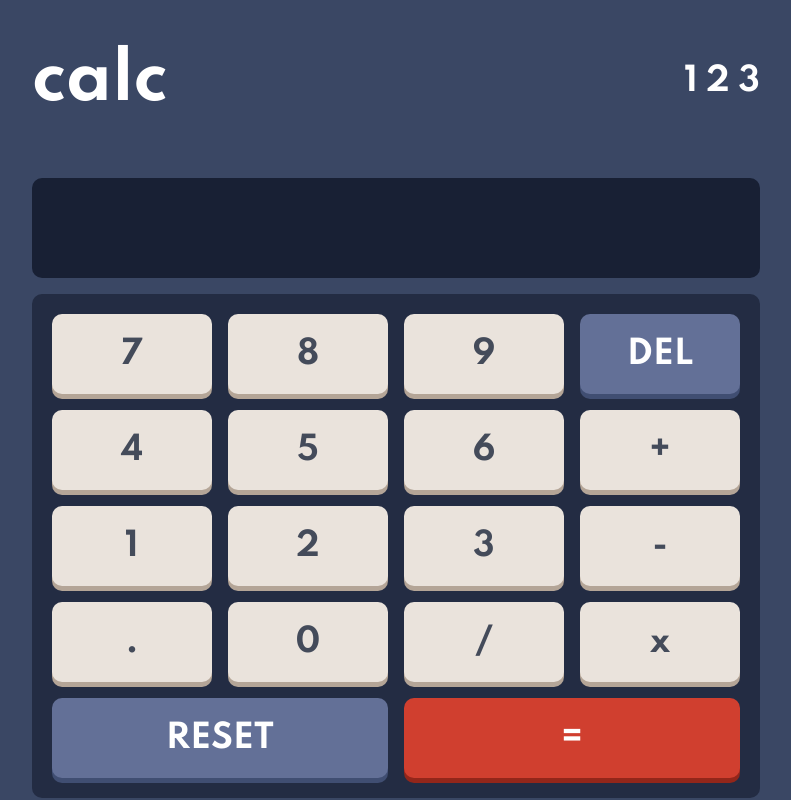
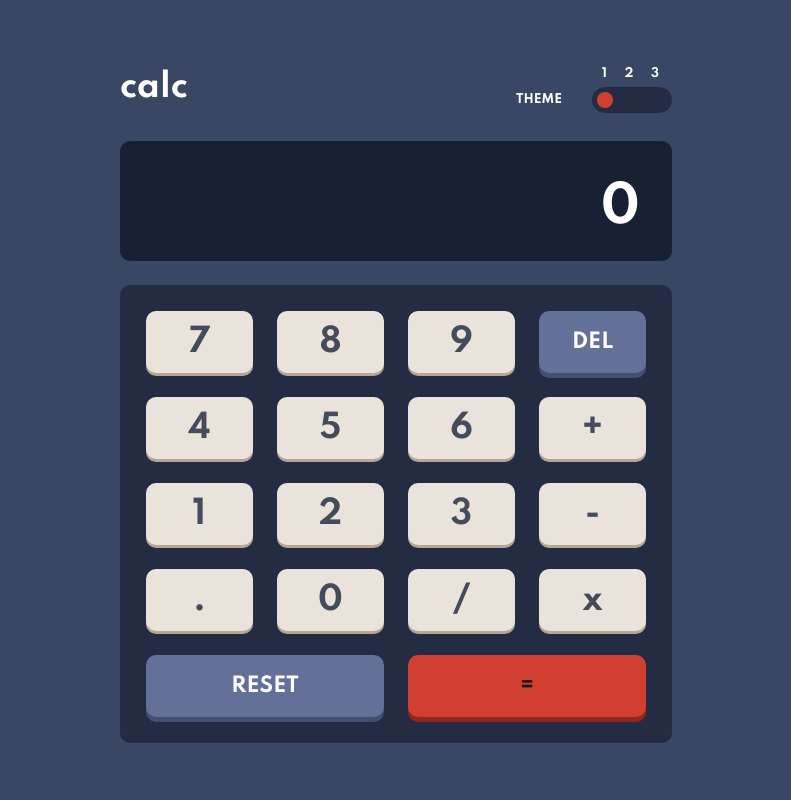
Before and after one commit to Chris-Z-85/calculator-app, a plain HTML site: page index.html in a window 1280 px wide. Shown: the whole page, without its empty margins (244-1035 px from the left). Drawn offline with Linux system fonts and the light colour scheme.

Commit message:
add style and theme

```diff
--- a/index.html
+++ b/index.html
@@ -11,32 +11,46 @@
     <div class="calc">
       <div class="calc__header">
         <h1>calc</h1>
-        <div class="calc__theme">
-          <span class="calc__theme_1">1</span>
-          <span class="calc__theme_2">2</span>
-          <span class="calc__theme_3">3</span>
+        <fieldset class="calc__theme">
+          <legend>theme</legend>
+          <input type="radio" id="1" name="theme-toggle" checked />
+          <label for="1">1</label><br />
+          <input type="radio" id="2" name="theme-toggle" />
+          <label for="2">2</label><br />
+          <input type="radio" id="3" name="theme-toggle" />
+          <label for="3">3</label><br />
+        </fieldset>
+      </div>
+      <div class="calc__display">0</div>
+      <div class="calc__keypad">
+        <div class="keypad__row">
+          <div class="key">7</div>
+          <div class="key">8</div>
+          <div class="key">9</div>
+          <div class="key key_del">del</div>
         </div>
-      </div>
-      <div class="screen"></div>
-      <div class="btns">
-        <div class="btn">7</div>
-        <div class="btn">8</div>
-        <div class="btn">9</div>
-        <div class="btn btn_del">DEL</div>
-        <div class="btn">4</div>
-        <div class="btn">5</div>
-        <div class="btn">6</div>
-        <div class="btn">+</div>
-        <div class="btn">1</div>
-        <div class="btn">2</div>
-        <div class="btn">3</div>
-        <div class="btn">-</div>
-        <div class="btn">.</div>
-        <div class="btn">0</div>
-        <div class="btn">/</div>
-        <div class="btn">x</div>
-        <div class="btn btn_reset">RESET</div>
-        <div class="btn btn_equal">=</div>
+        <div class="keypad__row">
+          <div class="key">4</div>
+          <div class="key">5</div>
+          <div class="key">6</div>
+          <div class="key">+</div>
+        </div>
+        <div class="keypad__row">
+          <div class="key">1</div>
+          <div class="key">2</div>
+          <div class="key">3</div>
+          <div class="key">-</div>
+        </div>
+        <div class="keypad__row">
+          <div class="key">.</div>
+          <div class="key">0</div>
+          <div class="key">/</div>
+          <div class="key">x</div>
+        </div>
+        <div class="keypad__row">
+          <div class="key key_reset">reset</div>
+          <div class="key key_equal">=</div>
+        </div>
       </div>
     </div>
   </body>
--- a/style.css
+++ b/style.css
@@ -1,33 +1,76 @@
 @import url("https://fonts.googleapis.com/css2?family=Spartan:wght@700&display=swap");
 
 :root {
-  /* Backgrounds */
-  --bg_main: hsl(222, 26%, 31%);
-  --bg_toggle: hsl(223, 31%, 20%);
-  --bg_screen: hsl(224, 36%, 15%);
-  /* Keys */
-  --key_bg: hsl(225, 21%, 49%);
-  --key_shadow: hsl(224, 28%, 35%);
-  --key_bg_red: hsl(6, 63%, 50%);
-  --key_bg_dark-red: hsl(6, 70%, 34%);
-  --key_bg_light-grayish-orange: hsl(30, 25%, 89%);
-  --key_shadow_grayish-orange: hsl(28, 16%, 65%);
-  /* Text */
-  --tx-very-dark-grayish-blue: hsl(221, 14%, 31%);
-  --tx-white: hsl(0, 0, 100%);
+  --main_bg: hsl(222, 26%, 31%);
+  --keypad_bg: hsl(223, 31%, 20%);
+  --display_bg: hsl(224, 36%, 15%);
+  --main_text: hsl(0, 100%, 100%);
+
+  --key_bg: hsl(30, 25%, 89%);
+  --key_shadow: hsl(28, 16%, 65%);
+  --key_color: hsl(221, 14%, 31%);
+
+  --del-reset_bg: hsl(225, 21%, 49%);
+  --del-reset_shadow: hsl(224, 28%, 35%);
+  --del-reset_color: hsl(0, 100%, 100%);
+
+  --equal_bg: hsl(6, 63%, 50%);
+  --equal_shadow: hsl(6, 70%, 34%);
+  --equal_color: rgb(27, 25, 25);
+}
+
+.theme-2 {
+  --main_bg: hsl(0, 0%, 90%);
+  --keypad_bg: hsl(0, 5%, 81%);
+  --display_bg: hsl(0, 0%, 93%);
+  --main_text: hsl(60, 10%, 19%);
+
+  --key_bg: hsl(45, 7%, 89%);
+  --key_shadow: hsl(35, 11%, 61%);
+  --key_color: hsl(60, 10%, 19%);
+
+  --del-reset_bg: hsl(185, 42%, 37%);
+  --del-reset_shadow: hsl(185, 58%, 25%);
+  --del-reset_color: hsl(0, 100%, 100%);
+
+  --equal_bg: hsl(25, 98%, 40%);
+  --equal_shadow: hsl(25, 99%, 27%);
+  --equal_color: hsl(0, 100%, 100%);
+}
+
+.theme-3 {
+  --main_bg: hsl(268, 75%, 9%);
+  --keypad_bg: hsl(268, 71%, 12%);
+  --display_bg: hsl(268, 71%, 12%);
+  --main_text: hsl(52, 100%, 62%);
+
+  --key_bg: hsl(268, 47%, 21%);
+  --key_shadow: hsl(290, 70%, 36%);
+  --key_color: hsl(52, 100%, 62%);
+
+  --del-reset_bg: hsl(281, 89%, 26%);
+  --del-reset_shadow: hsl(285, 91%, 52%);
+  --del-reset_color: hsl(0, 100%, 100%);
+
+  --equal_bg: hsl(176, 100%, 44%);
+  --equal_shadow: hsl(177, 92%, 70%);
+  --equal_color: hsl(198, 20%, 13%);
+}
+
+* {
+  margin: 0;
+  box-sizing: border-box;
+  padding: 0;
+  font-family: "Spartan", sans-serif;
 }
 
 body {
-  margin: unset;
-  box-sizing: unset;
-  padding: unset;
-  font-size: unset;
-  color: unset;
-  text-decoration: unset;
-  background-color: var(--bg_main);
+  background-color: var(--main_bg);
   display: flex;
   align-items: center;
   justify-content: center;
+  height: 100vh;
+  max-width: 1440px;
 }
 
 .calc {
@@ -35,11 +78,11 @@ body {
   flex-direction: column;
   align-items: center;
   justify-content: center;
-  gap: 1rem;
-  color: white;
-  font-family: "Spartan", sans-serif;
+  gap: 1.5rem;
+  color: var(--main_text);
   font-weight: 700;
-  font-size: 32px;
+  width: 600px;
+  padding: 2rem 1.5rem;
 }
 
 .calc__header {
@@ -49,55 +92,167 @@ body {
   width: 100%;
 }
 
-.screen {
-  background-color: var(--bg_screen);
-  width: 100%;
-  height: 100px;
-  border-radius: 10px;
+/*----------------------Theme toggle switch----------------------*/
+
+.calc__theme {
+  border: 0;
+  display: flex;
+  align-items: center;
+  justify-content: space-between;
+  position: relative;
+  width: 4.5rem;
+  margin-right: 0.25rem;
+  bottom: 0.25rem;
+  font-size: 0.75rem;
 }
 
-.btns {
+.calc__theme legend {
+  position: relative;
+  right: 5rem;
+  bottom: -2.5rem;
+  font-size: 0.75rem;
+  text-transform: uppercase;
+}
+
+.calc__theme label {
+  position: relative;
+  display: inline-block;
+  padding: 0 0.375rem 2rem;
+  font-size: 0.75rem;
+  line-height: 0.875rem;
+  cursor: pointer;
+  z-index: 2;
+}
+
+.calc__theme label:first-of-type::after {
+  content: "";
+  position: absolute;
+  left: -0.25rem;
+  bottom: 0;
+  display: block;
+  height: 1.625rem;
+  width: 5rem;
+  background-color: var(--keypad_bg);
+  border-radius: 0.875rem;
+}
+
+/* Theme toggle thumb */
+
+.calc__theme label:last-of-type:before {
+  content: "";
+  position: absolute;
+  height: 1rem;
+  width: 1rem;
+  border-radius: 50%;
+  background-color: var(--equal_bg);
+  bottom: 5px;
+  transition: transform 0.2s ease-in-out;
+  z-index: 3;
+}
+
+/* Move theme thumb according to input selected */
+
+.calc__theme input:first-of-type:checked ~ label:last-of-type::before {
+  transform: translateX(-54px);
+}
+
+.calc__theme input:nth-of-type(2):checked ~ label:last-of-type::before {
+  transform: translateX(-28px);
+}
+
+.calc__theme input:last-of-type:checked ~ label:last-of-type::before {
+  transform: translateX(-0.016px);
+}
+
+.calc__theme input {
+  position: absolute;
+  top: 0;
+  appearance: none;
+  height: 100%;
+}
+
+.calc__theme::after {
+  content: "";
   background: var(--bg_toggle);
+  position: absolute;
+  left: -0.25rem;
+  bottom: 0;
+  width: 5rem;
+  height: 1.625rem;
+  border-radius: 0.875rem;
+}
+
+.calc__theme label {
+  position: relative;
+  display: inline-block;
+  padding: 0 0.375rem 2rem;
+}
+
+/*----------------------End of theme toggle switch----------------------*/
+
+.calc__display {
+  background-color: var(--display_bg);
+  width: 100%;
+  height: 120px;
+  border-radius: 10px;
+  font-size: 50px;
+  font-weight: 700;
+  text-align: right;
+  text-justify: center;
+  padding: 2rem 2rem;
+  line-height: 70px;
+}
+
+.calc__keypad {
+  background: var(--keypad_bg);
+  display: grid;
+  grid-template-rows: repeat(5, 1fr);
+  gap: 1.5rem;
+  padding: 26px;
+  border-radius: 10px;
+  width: 100%;
+}
+
+.keypad__row {
+  width: 100%;
   display: grid;
   grid-template-columns: repeat(4, 1fr);
-  grid-template-rows: repeat(5, 1fr);
-  gap: 1rem;
-  padding: 20px;
-  border-radius: 10px;
+  gap: 1.5rem;
 }
 
-.btn {
+.key {
+  cursor: pointer;
+  font-size: 32px;
+  outline: 0;
   display: flex;
   align-items: center;
   justify-content: center;
-  background: var(--key_bg_light-grayish-orange);
-  box-shadow: 0px 5px var(--key_shadow_grayish-orange);
+  background: var(--key_bg);
+  box-shadow: 0px 3px 0px 0px var(--key_shadow);
   border-radius: 10px;
-  width: 160px;
-  height: 80px;
-  color: var(--tx-very-dark-grayish-blue);
+  padding: 12px 0 12px;
+  color: var(--key_color);
 }
 
-.btn_del {
-  background: var(--key_bg);
-  color: white;
-  box-shadow: 0px 5px var(--key_shadow);
+.key_del,
+.key_reset {
+  background: var(--del-reset_bg);
+  color: var(--del-reset_color);
+  box-shadow: 0px 5px var(--del-reset_shadow);
+  font-size: 1.25rem;
+  text-transform: uppercase;
 }
 
-.btn_reset {
-  background: var(--key_bg);
+.key_reset {
   grid-column-start: 1;
   grid-column-end: 3;
-  width: 100%;
-  color: white;
-  box-shadow: 0px 5px var(--key_shadow);
 }
 
-.btn_equal {
-  background: var(--key_bg_red);
+.key_equal {
+  background: var(--equal_bg);
   grid-column-start: 3;
   grid-column-end: 5;
-  width: 100%;
-  color: white;
-  box-shadow: 0px 5px var(--key_bg_dark-red);
+  color: var(--equal_color);
+  box-shadow: 0px 5px var(--equal_shadow);
+  font-size: 1.25rem;
 }
```
